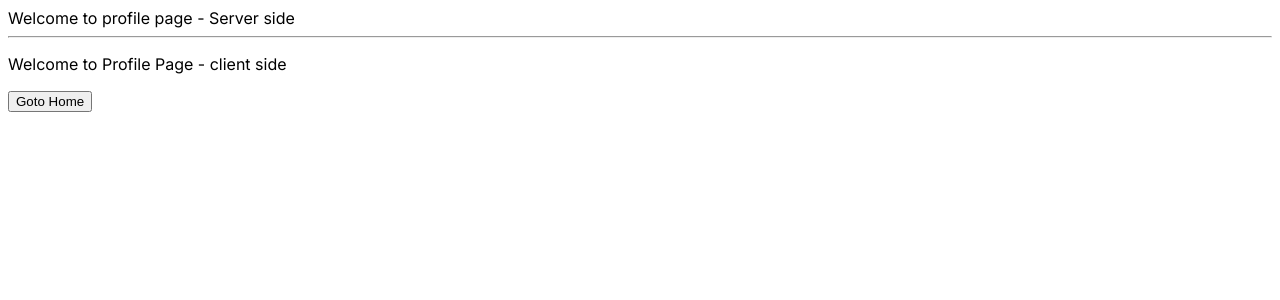
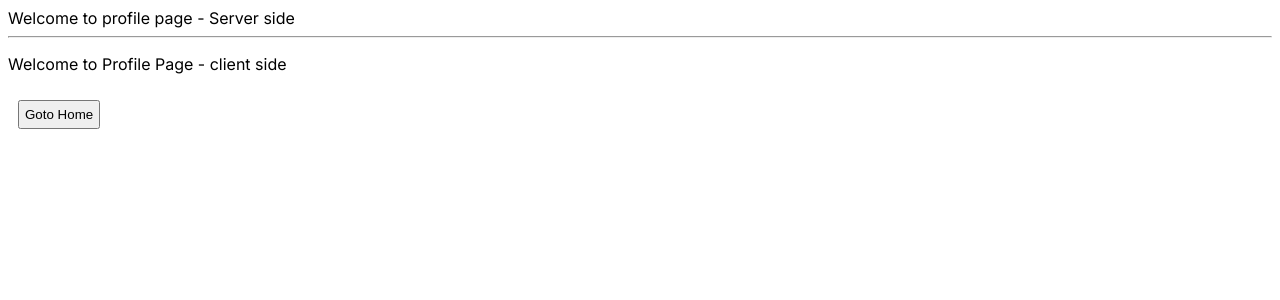
Before and after one commit to kaksha-vm/kaksha-edtech-fe, a Next.js app: page /profile in a window 1280 px wide. Shown: the top 300 px of the page. Built offline with nearby package versions, Linux system fonts and the light colour scheme.

Commit message:
[Edtech-FE]: Created button component

```diff
--- a/src/app/profile/profile.js
+++ b/src/app/profile/profile.js
@@ -1,5 +1,6 @@
 "use client";
 
+import CButton from "@/common/components/button";
 import { useRouter } from "next/navigation";
 
 export default function Profile() {
@@ -11,7 +12,7 @@ export default function Profile() {
   return (
     <div>
       <p>Welcome to Profile Page - client side</p>
-      <button onClick={redirectToHome}>Goto Home</button>
+      <CButton onClick={redirectToHome}>Goto Home</CButton>
     </div>
   );
 }
--- /dev/null
+++ b/src/common/components/button/index.js
@@ -0,0 +1,10 @@
+export default function CButton({ onClick, children }) {
+  return (
+    <button
+      onClick={onClick}
+      style={{ margin: "10px", padding: "5px", cursor: "pointer" }}
+    >
+      {children}
+    </button>
+  );
+}
```
Also changed, not shown: src/app/home/footer.js (+2 -9 lines).
